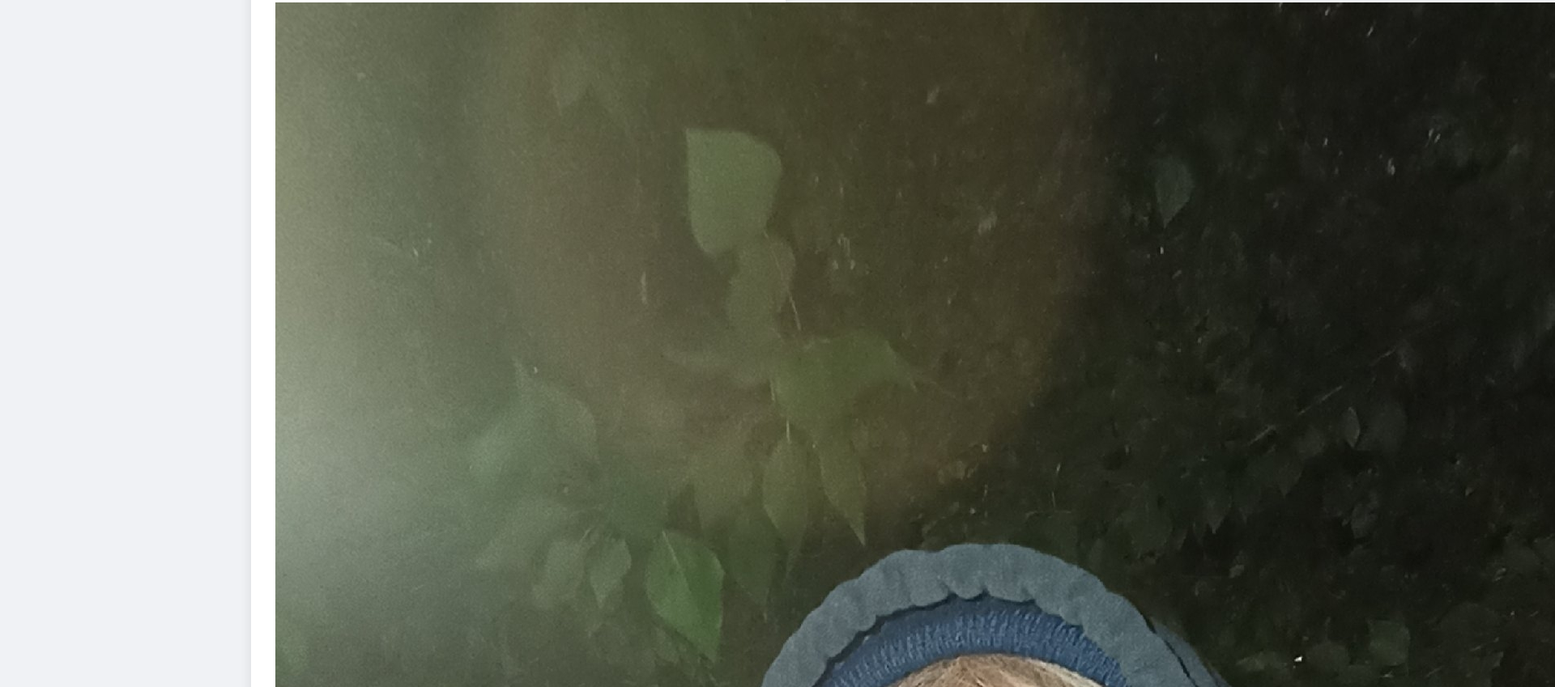
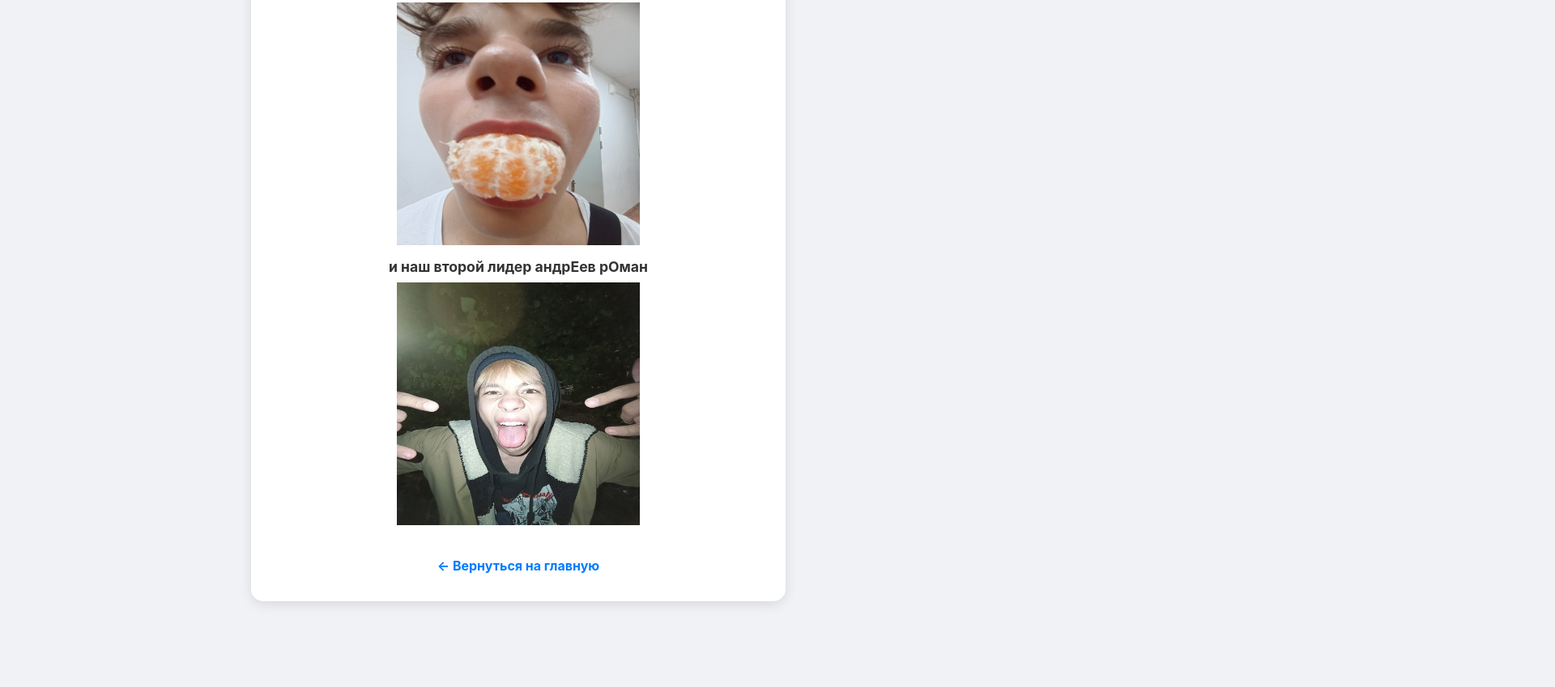
Before and after one commit to markelovmax228-a11y/USoRM, a website: page public/ogli.html in a window 1280 px wide. Shown: the part 383-1232 px from the top of the page at 81% size, 1920 px wide, since content can reach past the window. After the commit the page ends 1146 px from the top, so only its background shows below. Drawn offline with Linux system fonts and the light colour scheme.

Commit message:
ogli.html

```diff
--- a/public/ogli.html
+++ b/public/ogli.html
@@ -58,9 +58,9 @@
 
         <div class="motto">
             <p>мАркелов мАксим </p>
-            <img src="oglp.jpg" alt="наш лидер">
+            <img src="oglp2.jpg" width="300" height="300" alt="наш лидер">
             <p>и наш второй лидер андрЕев рОман</p>
-            <img src="oglp2.jpg" alt="наш лидер">
+            <img src="oglp.jpg" width="300" height="300" alt="наш лидер">
 
         </div>
 
```
